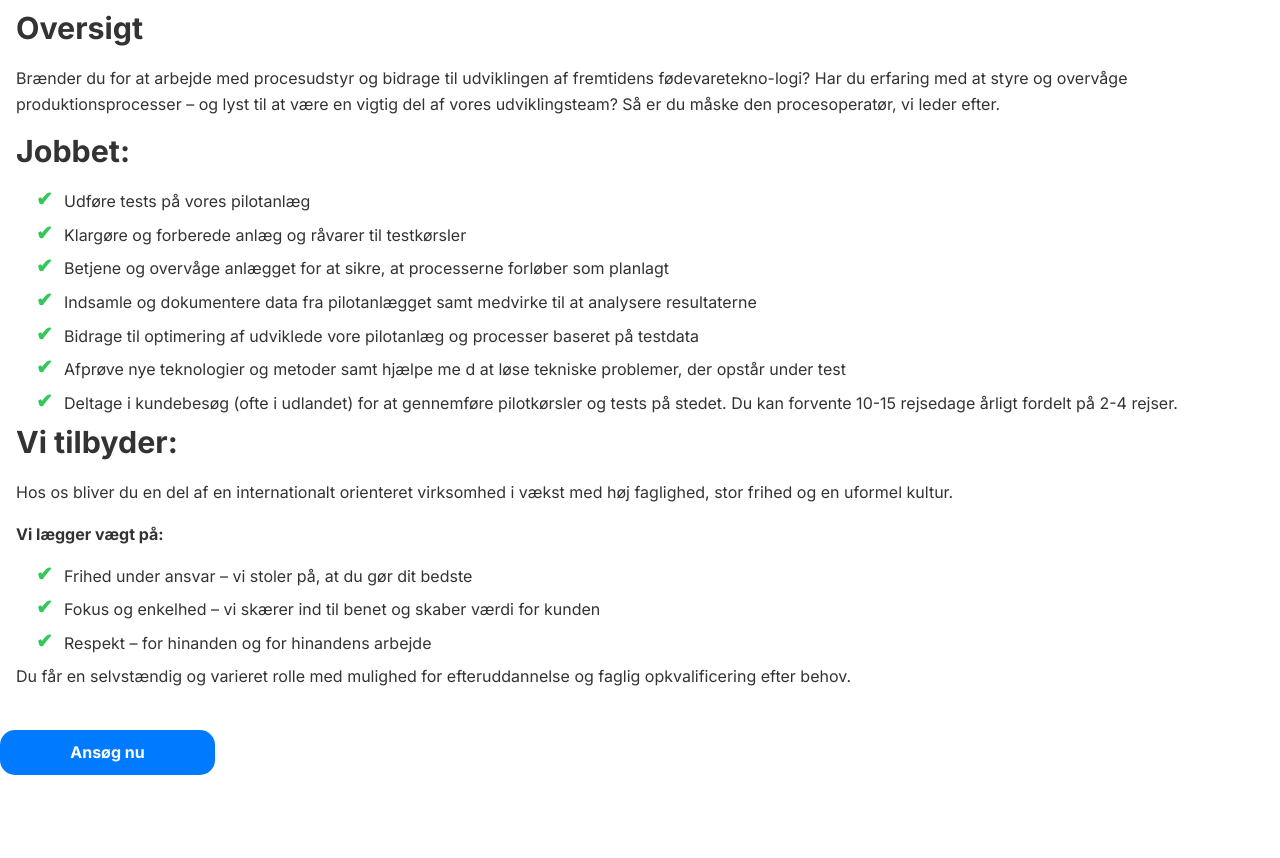
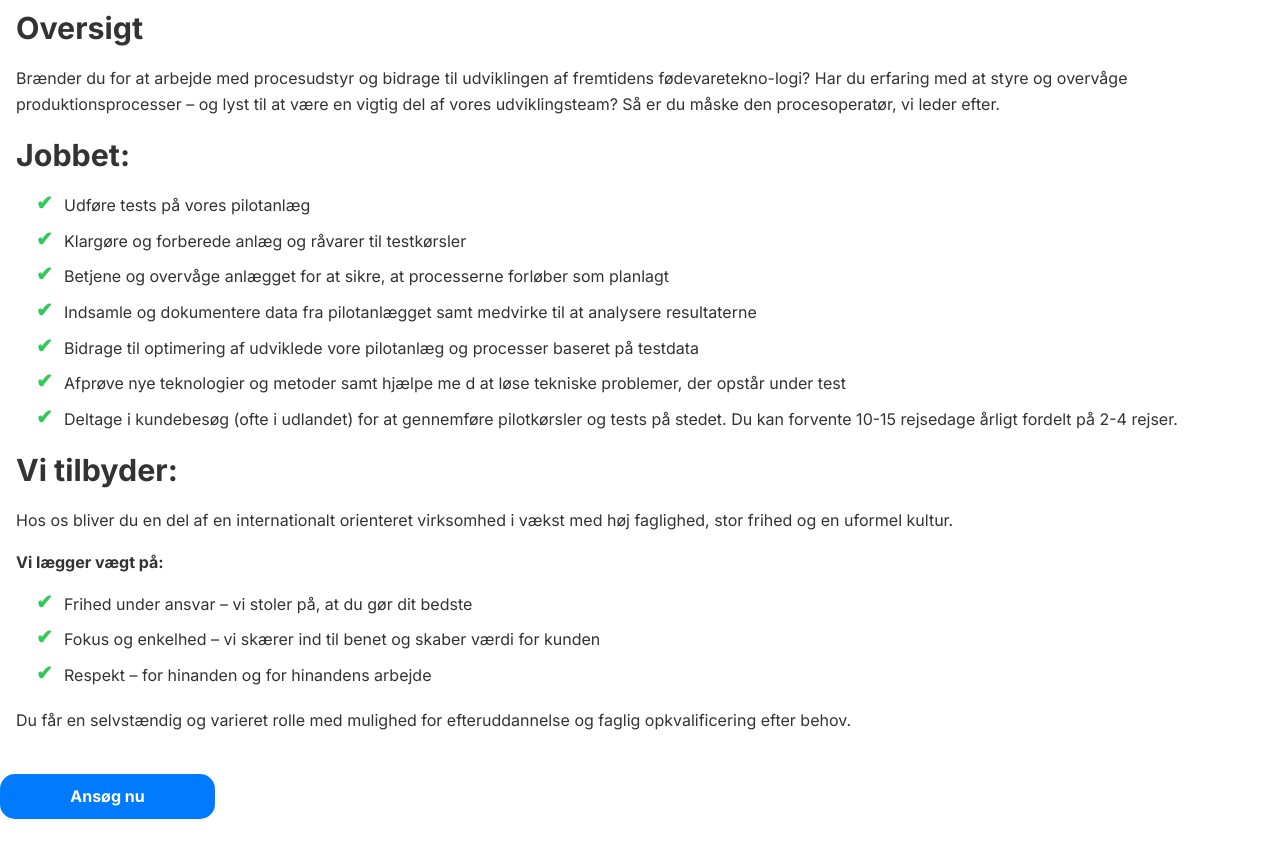
Before and after one commit to AndersBuch/candidate-management-system, a Vue app: page /app/pagetwo in a window 1280 px wide. Shown: the part 860-1718 px from the top of the page. Before the commit the page ends 1675 px from the top, so only its background shows below. Built offline with nearby package versions, Linux system fonts and the light colour scheme.

Commit message:
små fejl

```diff
--- a/src/components/PageTwoKandidat.vue
+++ b/src/components/PageTwoKandidat.vue
@@ -87,6 +87,7 @@ import Button from '@/components/Button.vue'
     h3 {
         @include heading3;
         margin-bottom: 20px;
+        margin-top: 20px;
     }
 
     p {
@@ -97,13 +98,15 @@ import Button from '@/components/Button.vue'
     .boldTekst {
         @include boldBodyText
     }
+
 ul {
   list-style: none;
   margin-left: 20px;
+  margin-bottom: 20px;
 
   li {
     @include bodyText;
-    margin-bottom: 8px;
+    margin-bottom: 10px;
     position: relative;
     padding-left: 28px; /* plads til check-tegnet */
 
```
